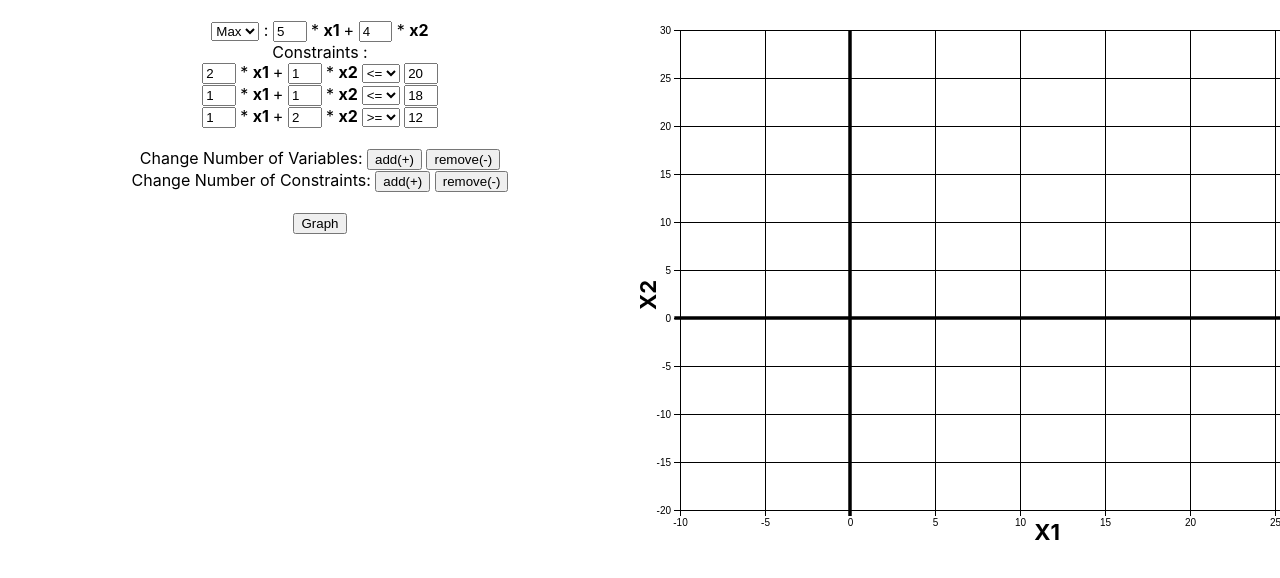
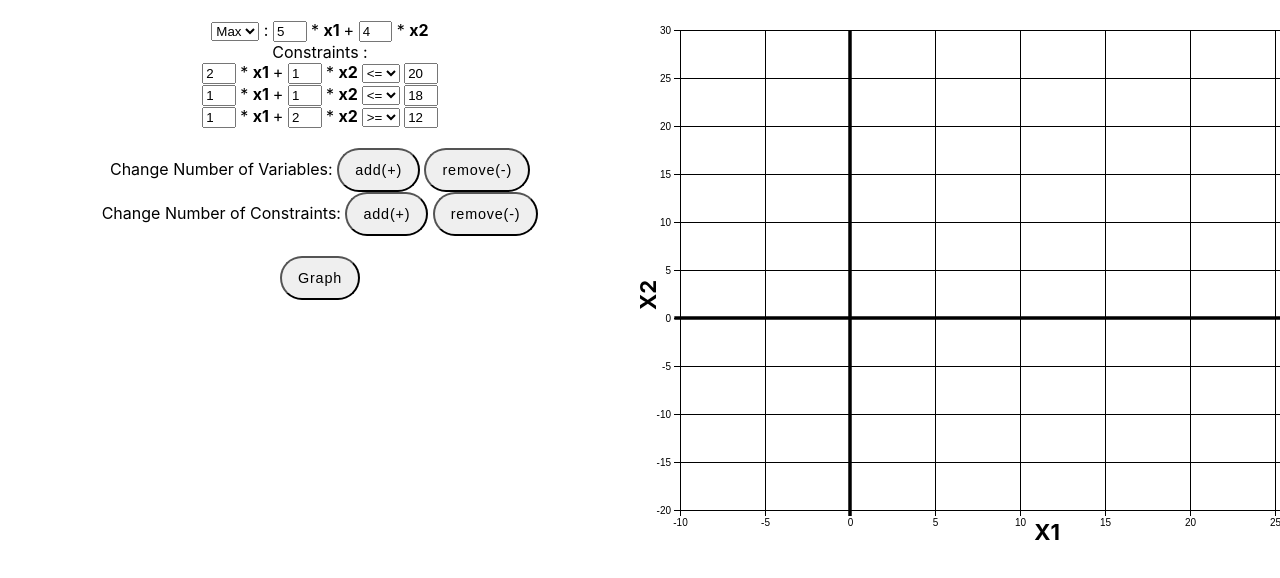
Before and after one commit to samkim130/SimplexVisualizer, a React (Create React App) app: page / in a window 1280 px wide. Shown: the top 578 px of the page. Built offline with nearby package versions, Linux system fonts and the light colour scheme.

Commit message:
added mouse handle events

```diff
--- a/src/InputInformation/EquationInput.css
+++ b/src/InputInformation/EquationInput.css
@@ -1,3 +1,10 @@
 input {
-    width:4%;
-  }
+  width: 4%;
+}
+
+.btn {
+  font-size: 0.9rem;
+  letter-spacing: 0.05rem;
+  padding: 0.75rem 1rem;
+  border-radius: 2rem;
+}
--- a/src/InputInformation/EquationInput.jsx
+++ b/src/InputInformation/EquationInput.jsx
@@ -317,24 +317,24 @@ export default class EquationInput extends Component {
           </div>
           <br></br>
           <label>Change Number of Variables: </label>
-          <button onClick={() => this.addVar()}>add(+)</button>
+          <button class="btn btn-primary" onClick={() => this.addVar()}>add(+)</button>
           {` `}
-          <button onClick={() => this.removeVar()}>remove(-)</button>
+          <button class="btn btn-primary" onClick={() => this.removeVar()}>remove(-)</button>
           <br></br>
           <label>Change Number of Constraints: </label>
-          <button onClick={() => this.addConst()}>add(+)</button>
+          <button class="btn btn-primary" onClick={() => this.addConst()}>add(+)</button>
           {` `}
-          <button onClick={() => this.removeConst()}>remove(-)</button>
+          <button class="btn btn-primary" onClick={() => this.removeConst()}>remove(-)</button>
           <br />
           <br />
           {graphReady ? (
             modelValid ? (
               ""
             ) : (
-              <button onClick={() => this.solveModel()}>Solve</button>
+              <button class="btn btn-primary" onClick={() => this.solveModel()}>Solve</button>
             )
           ) : (
-            <button onClick={() => this.graphModel()}>Graph</button>
+            <button class="btn btn-primary" onClick={() => this.graphModel()}>Graph</button>
           )}
         </div>
         <div className="split right">
```
